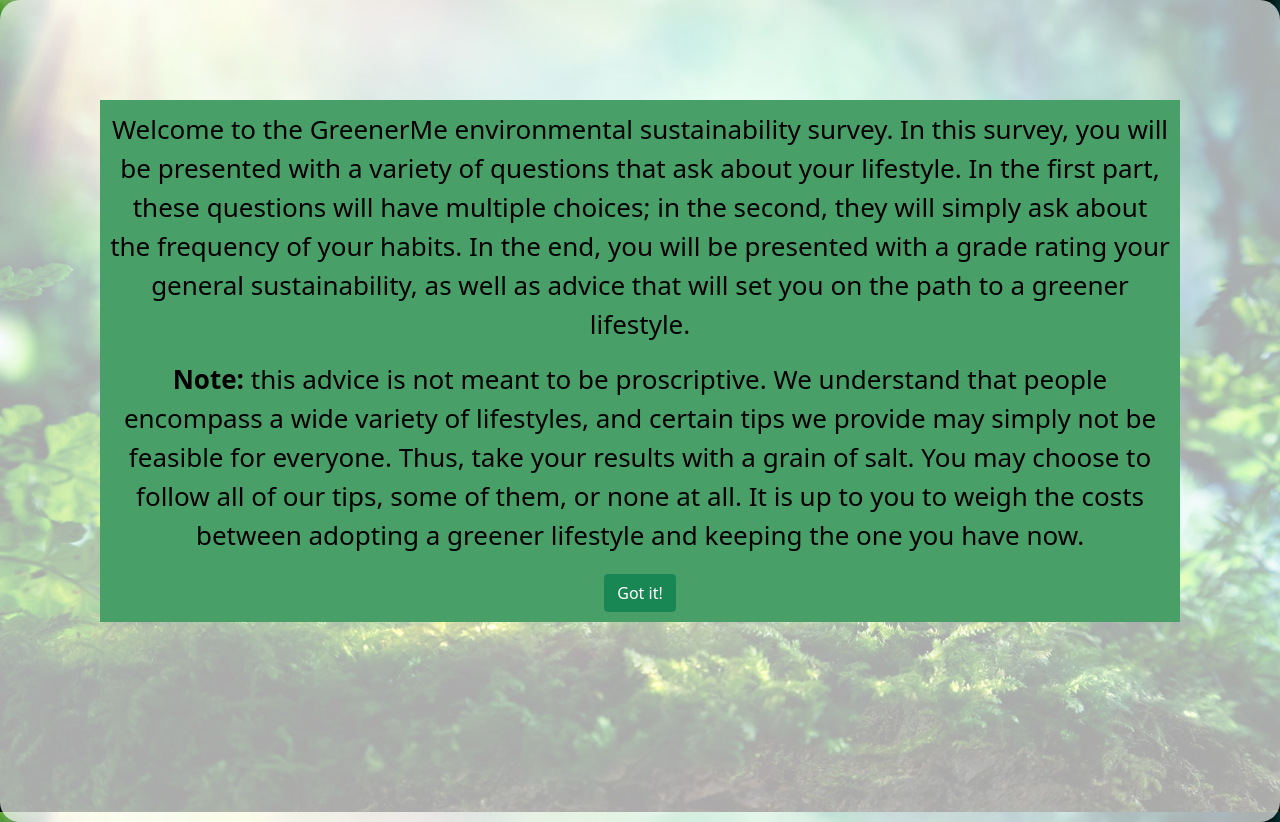
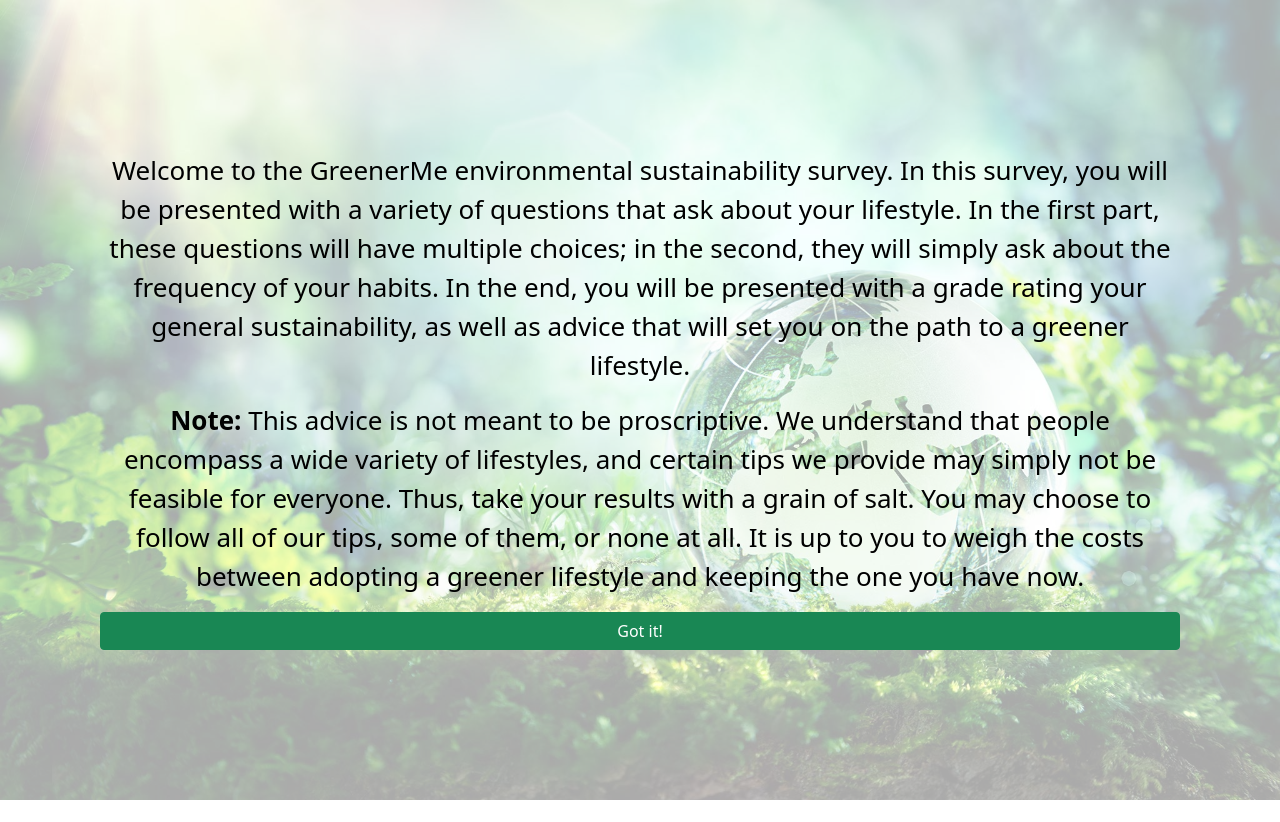
Before and after one commit to miriam-lebowitz/HackMIT-2021, a React (Create React App) app: page / in a window 1280 px wide. Both pictures are taken after a click on the button "Take a Quiz". After the commit the page ends 800 px from the top, so only its background shows below. Built offline with nearby package versions, Linux system fonts and the light colour scheme; no server answers.

Commit message:
fancied up intro screen

```diff
--- a/src/App.css
+++ b/src/App.css
@@ -43,8 +43,8 @@
 
 .HomeBox{
   background-color: #FFFA;
-  padding: 100px;
-  border-radius: 20px;
+  padding: 0px 100px;
+  /*border-radius: 20px;*/
 }
 
 @keyframes App-logo-spin {
--- a/src/components/Intro.js
+++ b/src/components/Intro.js
@@ -11,7 +11,7 @@
                 multiple choices; in the second, they will simply ask about the frequency of your habits. In the end,
                 you will be presented with a grade rating your general sustainability, as well as advice that will
                 set you on the path to a greener lifestyle.</p>
-            <p><b>Note:</b> this advice is not meant to be proscriptive. We understand that people encompass a wide
+            <p><b>Note:</b> This advice is not meant to be proscriptive. We understand that people encompass a wide
                 variety of lifestyles, and certain tips we provide may simply not be feasible for everyone. Thus,
                 take your results with a grain of salt. You may choose to follow all of our tips, some of them, or none
                 at all. It is up to you to weigh the costs between adopting a greener lifestyle and keeping the one
--- a/src/components/css/intro.css
+++ b/src/components/css/intro.css
@@ -2,9 +2,12 @@
     background-image: none;
 }
 
-div .Intro{
+.Intro{
+    max-height: 100vh;
+    display: flex;
+    flex-direction: column;
+    justify-content: center;
+    height: 100vh;
     background-image: none;
-    background: #499F68;
-    padding: 10px;
-    margin-bottom: 100px;
+    border-radius: 0px;
 }
```
